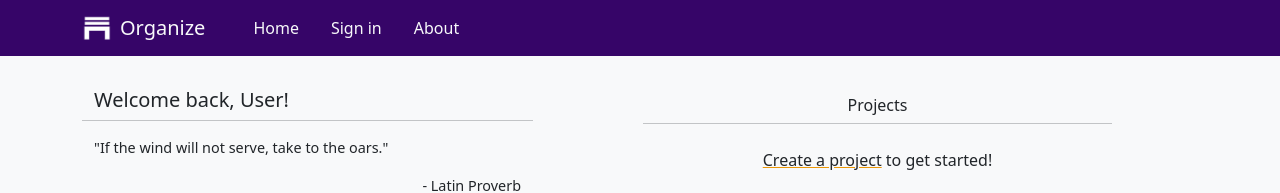
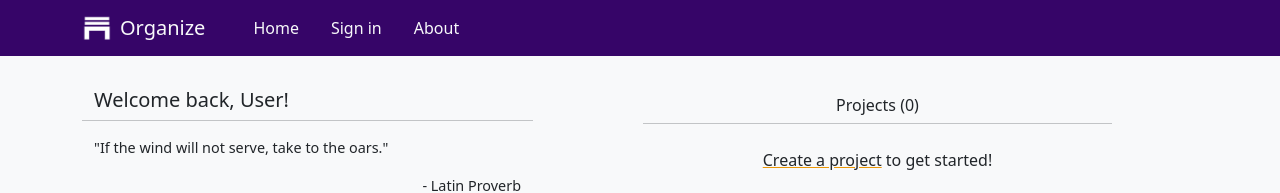
Before and after one commit to roiceee/organize, a Next.js app: page / in a window 1280 px wide. Shown: the top 193 px of the page. Built offline with nearby package versions, Linux system fonts and the light colour scheme.

Commit message:
add counter to sticky header

```diff
--- a/pages/index.tsx
+++ b/pages/index.tsx
@@ -125,7 +125,7 @@ const Home: NextPage = () => {
             rightElements={
               <>
                 <Row className="px-2 gap-2 justify-content-center pt-2">
-                  <StickyHeader title="Projects" />
+                  <StickyHeader title="Projects" counter={projectArrayState.projects.length}/>
                   {projectArrayState.projects.length === 0 && (
                     <p className=" text-center">
                       <span
--- a/pages/projects/[id].tsx
+++ b/pages/projects/[id].tsx
@@ -179,7 +179,7 @@ function TasksPage() {
               }
               rightElements={
                 <Row className="px-2 gap-2 justify-content-center pt-2">
-                  <StickyHeader title="Tasks" />
+                  <StickyHeader title="Tasks" counter={currentProjectState.tasks.length}/>
                   {currentProjectState.tasks.length === 0 && (
                     <p className="text-center">
                       <span
--- a/src/components/util-components/sticky-header.tsx
+++ b/src/components/util-components/sticky-header.tsx
@@ -1,12 +1,13 @@
 
 interface StickyHeaderProps {
     title : string;
+    counter : number;
 }
 
-function StickyHeader({title} : StickyHeaderProps) {
+function StickyHeader({title, counter} : StickyHeaderProps) {
   return (
     <div className="position-sticky sticky-top bg-light py-3">
-      <h6 className="text-center">{title}</h6>
+      <h6 className="text-center">{title} ({counter})</h6>
       <hr className="my-0 w-75 mx-auto" />
     </div>
   );
```
Also changed, not shown: src/components/tasks-page-components/task-view-modal.tsx (+17 -7 lines).
